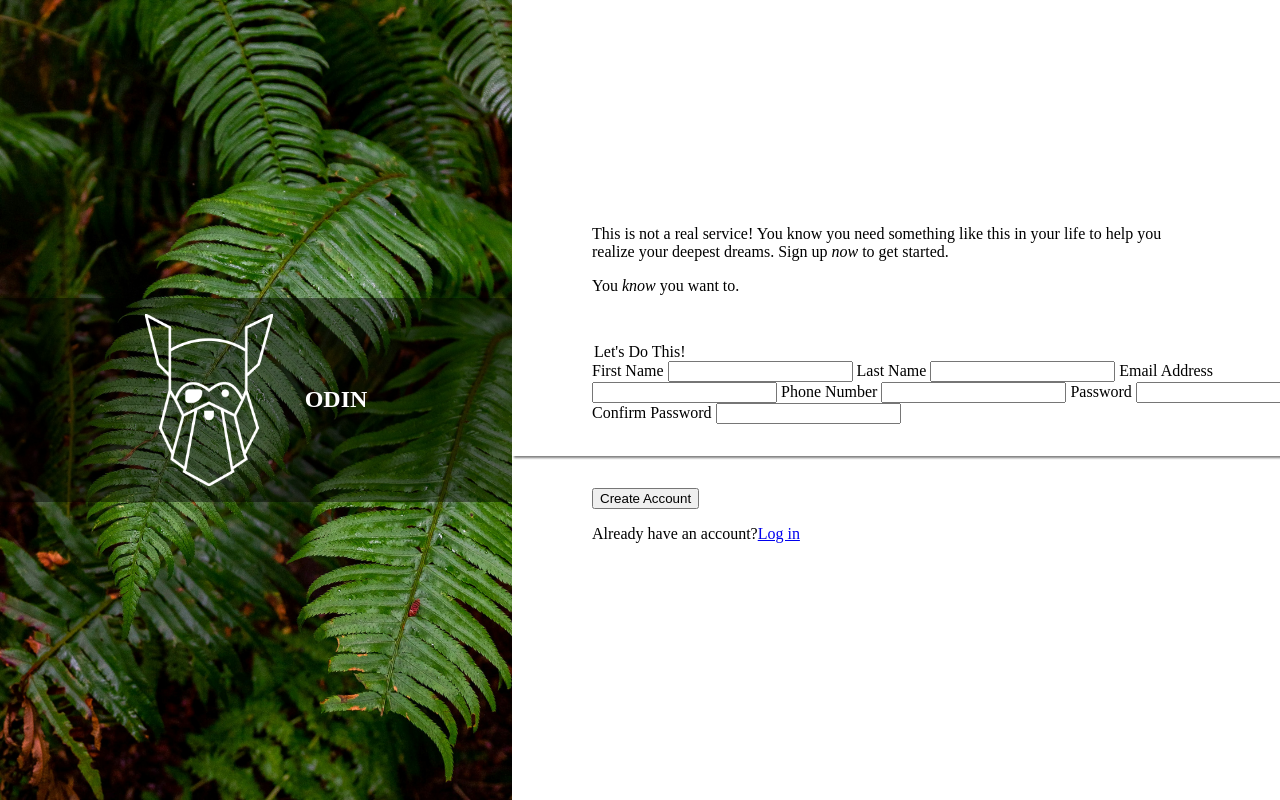
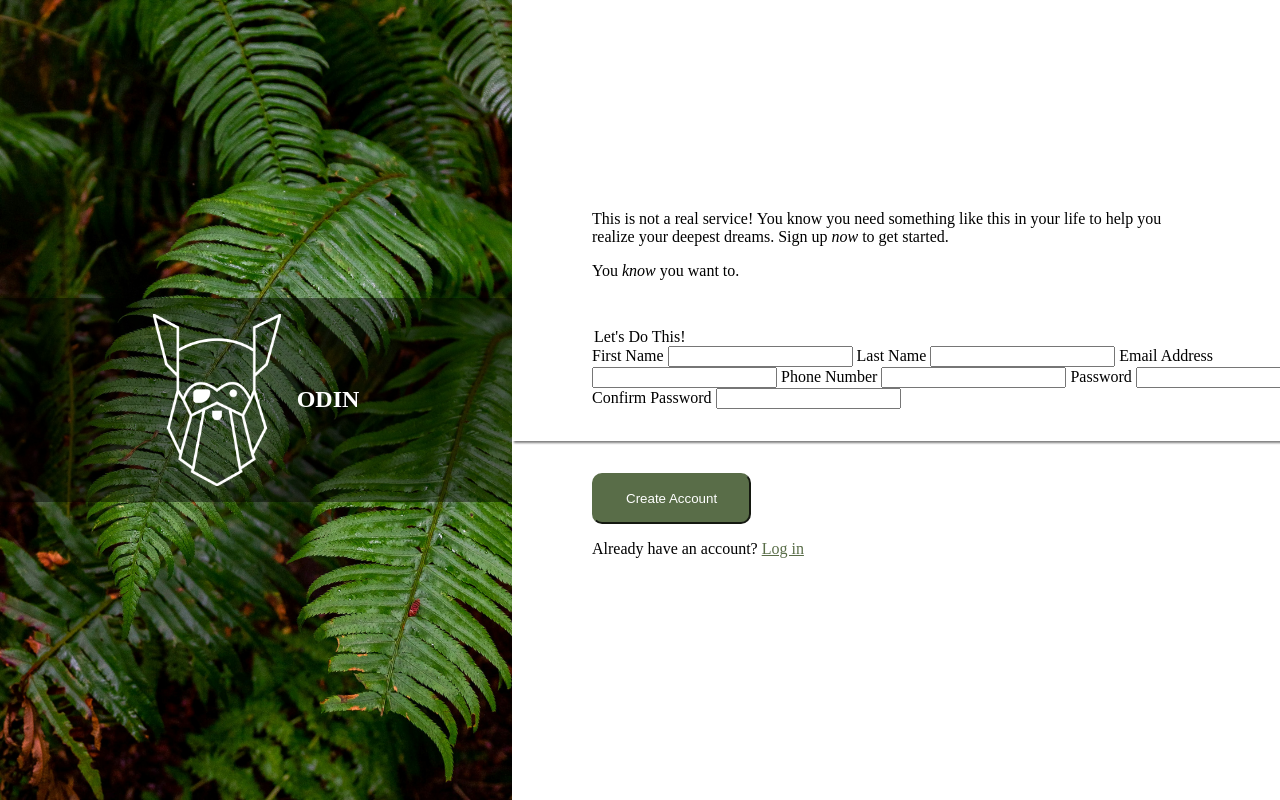
Before and after one commit to jtphillips215/signupform, a plain HTML site: page index.html in a window 1280 px wide. Shown: the top 800 px of the page. Drawn offline with Linux system fonts and the light colour scheme.

Commit message:
feat: update form styling

```diff
--- a/index.html
+++ b/index.html
@@ -46,9 +46,11 @@
             />
           </div>
           <div class="text_content bottom">
-            <button type="submit">Create Account</button>
+            <button class="btn-green" type="submit">Create Account</button>
             <p>
-              Already have an account?<a
+              Already have an account?
+              <a
+                class="green"
                 href="#"
                 target="_blank"
                 rel="noopener noreferrer"
--- a/styles.css
+++ b/styles.css
@@ -28,7 +28,7 @@ main {
   flex-wrap: nowrap;
   align-items: center;
   justify-content: center;
-  gap: 2rem;
+  gap: 1rem;
   color: #fff;
   background-color: rgba(0, 0, 0, 0.45);
   width: 100%;
@@ -61,6 +61,18 @@ form .inputs {
   box-shadow: 0 4px 2px -2px gray;
 }
 
+.btn-green {
+  color: #fff;
+  background-color: #596d48;
+  border-color: #596d48;
+  padding: 1rem 2rem;
+  border-radius: 10px;
+}
+
 .text_content.bottom {
   padding: 2rem 5rem;
 }
+
+.text_content.bottom .green {
+  color: #596d48;
+}
```
